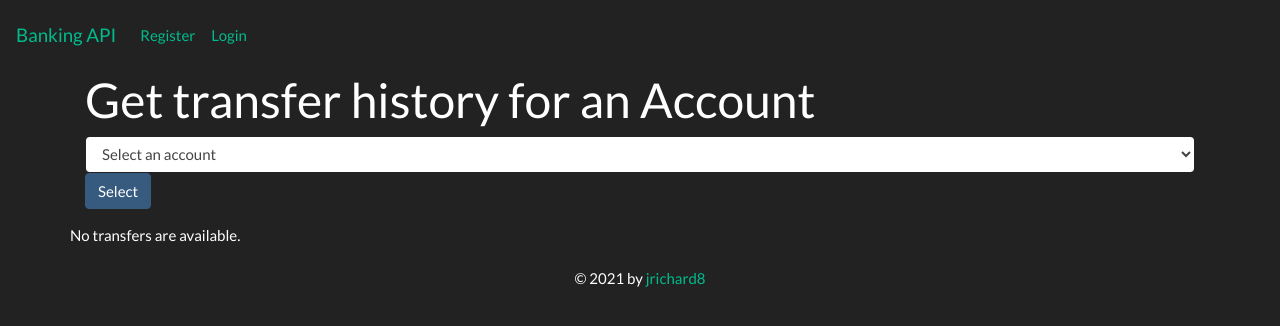
After one commit to jrichard8/python-django-banking-api, a Django app: page /transfers/history in a window 1280 px wide. The commit adds this page. Shown: the top 326 px of the page. Run offline with Django 3.2, Linux system fonts and the light colour scheme; some libraries are stand-ins or nearby versions.

Commit message:
finalize all feature

```diff
--- a/banking_management/api/accounts/views.py
+++ b/banking_management/api/accounts/views.py
@@ -31,7 +31,11 @@ def get_balance_request(request):
     select_account = None
     if request.method == "POST":
         form = AccountBalanceForm(request.POST)
-        balance, select_account = form.get_balance()
+        if form.is_valid():
+            balance, select_account = form.get_balance()
+            messages.success(request, "Ok !")
+        else:
+            messages.error(request, "Invalid information. Select an account number")
 
     form = AccountBalanceForm
     account_list = Account.objects.all()
--- a/banking_management/api/transfers/urls.py
+++ b/banking_management/api/transfers/urls.py
@@ -1,8 +1,9 @@
 from django.urls import path
 
-from .views import list_transfer_request, create_transfer_request
+from .views import list_transfer_request, create_transfer_request, get_transfer_history_request
 
 urlpatterns = [
     path('', list_transfer_request),
-    path('new', create_transfer_request)
+    path('new', create_transfer_request),
+    path('history', get_transfer_history_request)
 ]
--- a/banking_management/api/transfers/views.py
+++ b/banking_management/api/transfers/views.py
@@ -1,8 +1,9 @@
 from django.contrib import messages
 from django.shortcuts import render, redirect
 
-from .forms import NewTransferForm
+from .forms import NewTransferForm, TransferHistoryForm
 from .models import Transfer
+from ..accounts.models import Account
 
 
 def list_transfer_request(request):
@@ -23,3 +24,23 @@ def create_transfer_request(request):
     transfer_list = Transfer.objects.all()
     context = {'transfer_list': transfer_list, 'transfer_form': form}
     return render(request, "transfer/transfer_creation.html", context)
+
+
+def get_transfer_history_request(request):
+    transfer_list = None
+    select_account = None
+    if request.method == "POST":
+        form = TransferHistoryForm(request.POST)
+        if form.is_valid():
+            transfer_list, select_account = form.get_history()
+            messages.success(request, "Ok !")
+        else:
+            messages.error(request, "Invalid information. Select an account number")
+
+    form = TransferHistoryForm
+    account_list = Account.objects.all()
+    context = {'transfer_list': transfer_list,
+               'account_list': account_list,
+               'transfer_form': form,
+               'selected_account': select_account}
+    return render(request, "transfer/transfer_history.html", context)
--- a/banking_management/api/urls.py
+++ b/banking_management/api/urls.py
@@ -15,8 +15,6 @@ Including another URLconf
 """
 from django.contrib import admin
 from django.urls import include, path
-from django.views.generic import TemplateView
-from rest_framework.schemas import get_schema_view
 
 from . import views
 
@@ -27,13 +25,5 @@ urlpatterns = [
     path('user/', include('django.contrib.auth.urls')),
     path('accounts/', include('api.accounts.urls'), name='accounts'),
     path('transfers/', include('api.transfers.urls'), name='accounts'),
-    path('openapi/', get_schema_view(
-        title="Banking api",
-        description="API description "
-    ), name='openapi-schema'),
-    path('docs/', TemplateView.as_view(
-        template_name='documentation.html',
-        extra_context={'schema_url': 'openapi-schema'}
-    ), name='swagger-ui'),
     path("register", views.register_request, name="register"),
 ]
--- a/banking_management/templates/accounts/account_creation.html
+++ b/banking_management/templates/accounts/account_creation.html
@@ -9,7 +9,7 @@
   <form method="post">
     {% csrf_token %}
     {{ account_form|crispy }}
-    <button type="submit">Create</button>
+    <button class="btn btn-primary" type="submit">Create</button>
   </form>
 </div>
 
--- a/banking_management/templates/customer/customer_creation.html
+++ b/banking_management/templates/customer/customer_creation.html
@@ -9,7 +9,7 @@
   <form method="post">
     {% csrf_token %}
     {{ customer_form|crispy }}
-    <button type="submit">Create</button>
+    <button class="btn btn-primary" type="submit">Create</button>
   </form>
 </div>
 
--- a/banking_management/templates/navbar.html
+++ b/banking_management/templates/navbar.html
@@ -19,7 +19,7 @@
             <a class="nav-link" href="/accounts/balance">Account balance <span class="sr-only">(current)</span></a>
           </li>
           <li class="nav-item active">
-            <a class="nav-link" href=#">Transfer history <span class="sr-only">(current)</span></a>
+            <a class="nav-link" href="/transfers/history">Transfer history <span class="sr-only">(current)</span></a>
           </li>
         {% else %}
           <li class="nav-item">
--- a/banking_management/templates/registration/login.html
+++ b/banking_management/templates/registration/login.html
@@ -9,7 +9,7 @@
   <form method="post">
     {% csrf_token %}
     {{ form|crispy }}
-    <button type="submit">Log In</button>
+    <button class="btn btn-primary" type="submit">Log In</button>
   </form>
 </div>
 
--- a/banking_management/templates/transfer/transfer_creation.html
+++ b/banking_management/templates/transfer/transfer_creation.html
@@ -9,7 +9,7 @@
   <form method="post">
     {% csrf_token %}
     {{ transfer_form|crispy }}
-    <button type="submit">Create</button>
+    <button class="btn btn-primary" type="submit">Create</button>
   </form>
 </div>
 
--- /dev/null
+++ b/banking_management/templates/transfer/transfer_history.html
@@ -0,0 +1,52 @@
+{% extends "base.html" %}
+
+{% block content %}
+
+{% load crispy_forms_tags %}
+
+<div class="container">
+  <h1>Get transfer history for an Account</h1>
+  <form method="post">
+    {% csrf_token %}
+    <select class="form-control"  id="account_no" name="account_no">
+      {% if selected_account %}
+      <option value="{{ selected_account }}" selected disabled hidden>{{ selected_account }}</option>
+      {% else %}
+       <option value="" selected disabled hidden>Select an account</option>
+      {% endif %}
+      {% for account in account_list %}
+        <option value="{{ account.account_no }}">{{ account.account_no }}</option>
+      {% endfor %}
+      </select>
+      <input class="btn btn-primary" type="submit" value="Select">
+  </form>
+  <div class="row">
+      {% if transfer_list %}
+        <table class="table">
+          <thead>
+            <tr>
+              <th scope="col">id</th>
+              <th scope="col">amount</th>
+              <th scope="col">from</th>
+              <th scope="col">to</th>
+              <th scope="col">date</th>
+            </tr>
+          </thead>
+          <tbody>
+            {% for transfer in transfer_list %}
+            <tr>
+              <td>{{ transfer.id }}</td>
+              <td>{{ transfer.amount }}</td>
+              <td>{{ transfer.from_account }}</td>
+              <td>{{ transfer.to_account }}</td>
+              <td>{{ transfer.date }}</td>
+            </tr>
+           {% endfor %}
+          </tbody>
+        </table>
+        {% else %}
+            <p>No transfers are available.</p>
+        {% endif %}
+    </div>
+</div>
+{% endblock %}
```
Also changed, not shown: banking_management/api/accounts/form.py (+12 -4 lines), banking_management/api/transfers/forms.py (+31 -9 lines).
